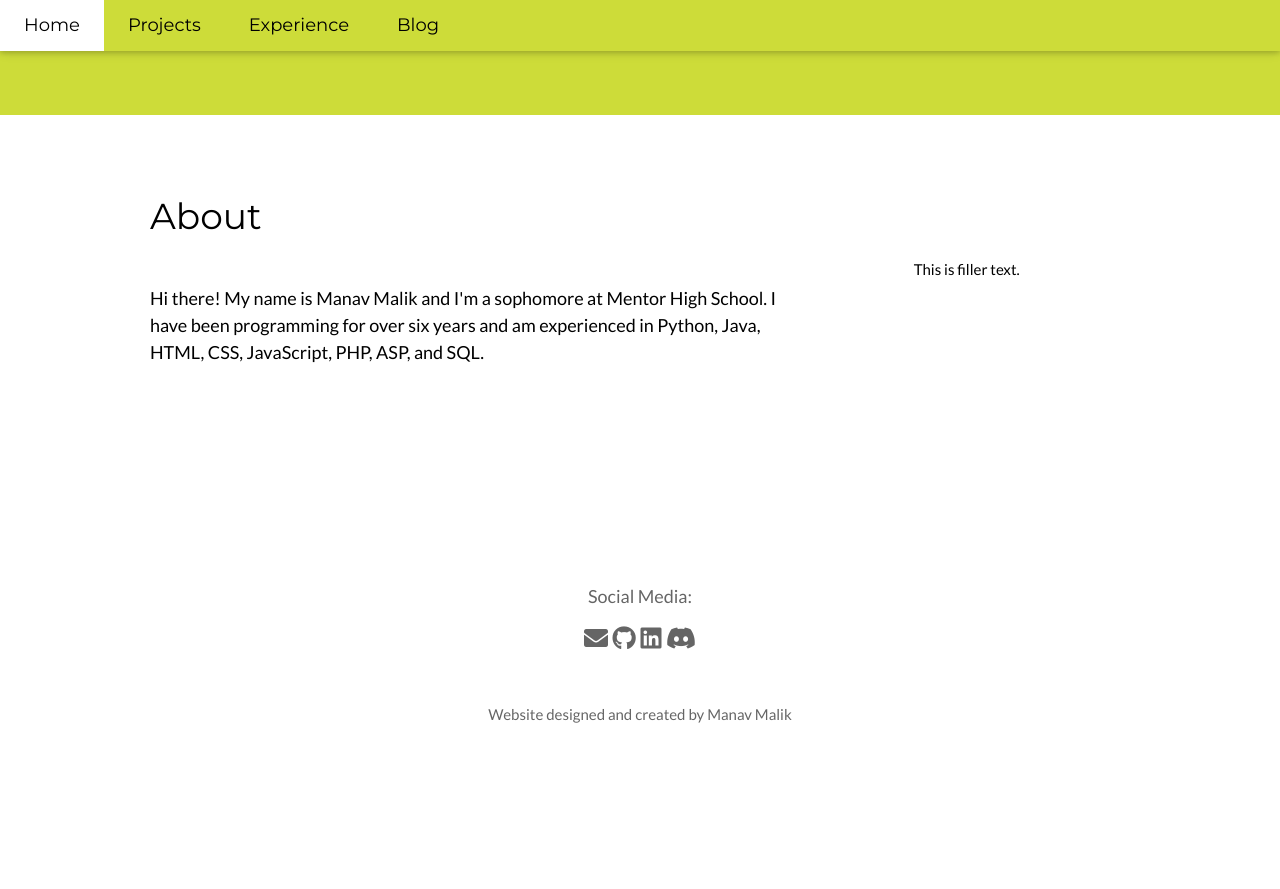
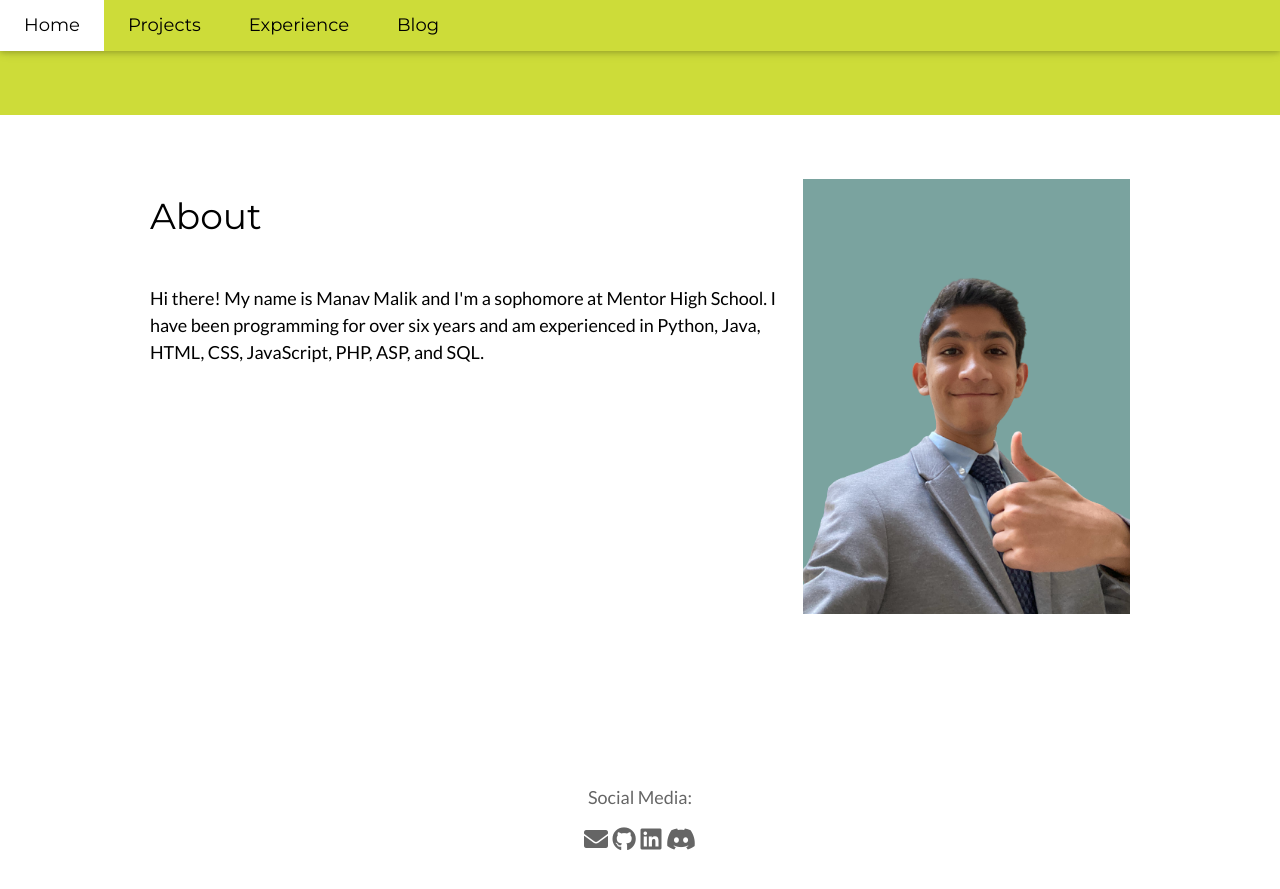
Before and after one commit to 0xmmalik/0xmmalik.github.io, a Jekyll site: the page index.html, which Jekyll copies as it is, in a window 1280 px wide and 900 px high, scrolled down 404 px. Shown: the top 889 px of the window. Built offline with Jekyll 4.4.1, drawn with Linux system fonts in a browser that asks for light colours; before the commit the page ends 1209 px from its top, so only the background shows below that.

Commit message:
added picture of myself

```diff
--- a/index.html
+++ b/index.html
@@ -33,7 +33,7 @@
         </div>
 
         <div class="w3-third w3-center">
-            <p class="w3-padding-64">This is filler text.</p>
+            <img src="img/me.png" style="width:100%;">
         </div>
     </div>
 </div>
```
